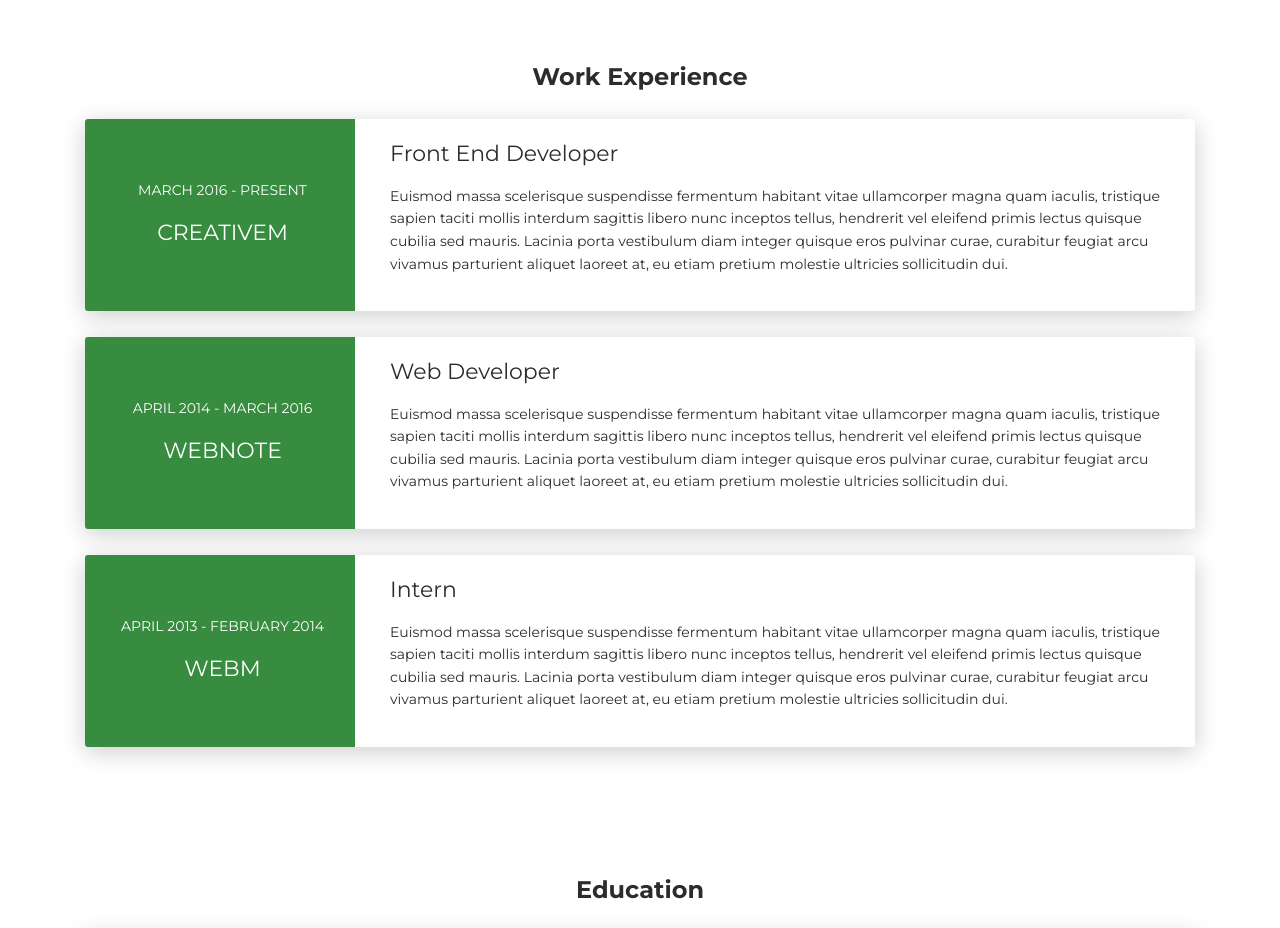
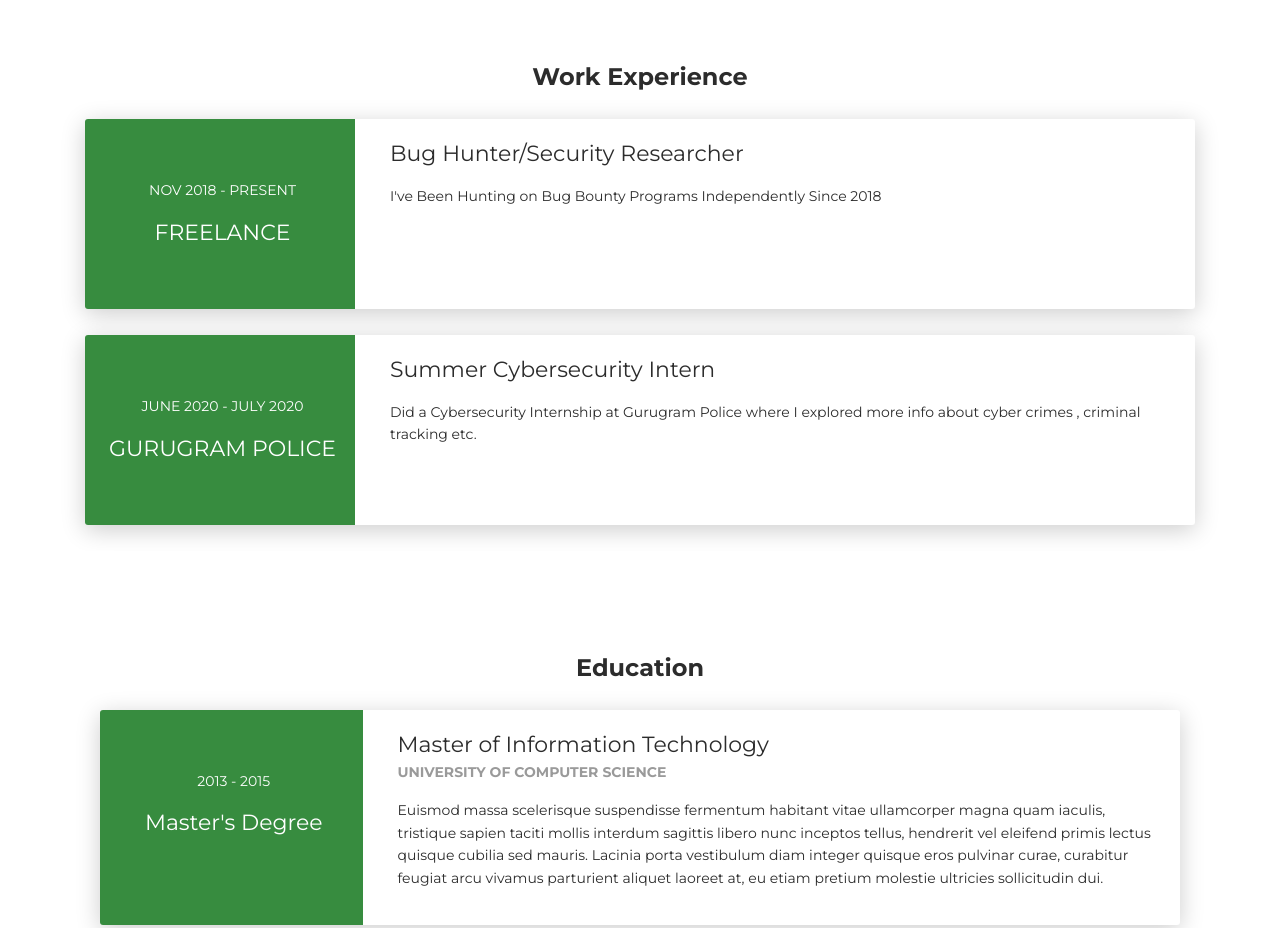
Before and after one commit to sayaanalam/resumee, a plain HTML site: page index.html in a window 1280 px wide. Shown: the part 1280-2208 px from the top of the page. Drawn offline with Linux system fonts and the light colour scheme.

Commit message:
Update index.html

```diff
--- a/index.html
+++ b/index.html
@@ -153,14 +153,14 @@
       <div class="row">
         <div class="col-md-3 bg-primary" data-aos="fade-right" data-aos-offset="50" data-aos-duration="500">
           <div class="card-body cc-experience-header">
-            <p>March 2016 - Present</p>
-            <div class="h5">CreativeM</div>
+            <p>Nov 2018 - Present</p>
+            <div class="h5">Freelance</div>
           </div>
         </div>
         <div class="col-md-9" data-aos="fade-left" data-aos-offset="50" data-aos-duration="500">
           <div class="card-body">
-            <div class="h5">Front End Developer</div>
-            <p>Euismod massa scelerisque suspendisse fermentum habitant vitae ullamcorper magna quam iaculis, tristique sapien taciti mollis interdum sagittis libero nunc inceptos tellus, hendrerit vel eleifend primis lectus quisque cubilia sed mauris. Lacinia porta vestibulum diam integer quisque eros pulvinar curae, curabitur feugiat arcu vivamus parturient aliquet laoreet at, eu etiam pretium molestie ultricies sollicitudin dui.</p>
+            <div class="h5">Bug Hunter/Security Researcher</div>
+            <p>I've Been Hunting on Bug Bounty Programs Independently Since 2018</p>
           </div>
         </div>
       </div>
@@ -169,36 +169,18 @@
       <div class="row">
         <div class="col-md-3 bg-primary" data-aos="fade-right" data-aos-offset="50" data-aos-duration="500">
           <div class="card-body cc-experience-header">
-            <p>April 2014 - March 2016</p>
-            <div class="h5">WebNote</div>
+            <p>June 2020 - July 2020</p>
+            <div class="h5">Gurugram Police</div>
           </div>
         </div>
         <div class="col-md-9" data-aos="fade-left" data-aos-offset="50" data-aos-duration="500">
           <div class="card-body">
-            <div class="h5">Web Developer</div>
-            <p>Euismod massa scelerisque suspendisse fermentum habitant vitae ullamcorper magna quam iaculis, tristique sapien taciti mollis interdum sagittis libero nunc inceptos tellus, hendrerit vel eleifend primis lectus quisque cubilia sed mauris. Lacinia porta vestibulum diam integer quisque eros pulvinar curae, curabitur feugiat arcu vivamus parturient aliquet laoreet at, eu etiam pretium molestie ultricies sollicitudin dui.</p>
+            <div class="h5">Summer Cybersecurity Intern</div>
+            <p>Did a Cybersecurity Internship at Gurugram Police where I explored more info about cyber crimes , criminal tracking etc.</p>
           </div>
         </div>
       </div>
     </div>
-    <div class="card">
-      <div class="row">
-        <div class="col-md-3 bg-primary" data-aos="fade-right" data-aos-offset="50" data-aos-duration="500">
-          <div class="card-body cc-experience-header">
-            <p>April 2013 - February 2014</p>
-            <div class="h5">WEBM</div>
-          </div>
-        </div>
-        <div class="col-md-9" data-aos="fade-left" data-aos-offset="50" data-aos-duration="500">
-          <div class="card-body">
-            <div class="h5">Intern</div>
-            <p>Euismod massa scelerisque suspendisse fermentum habitant vitae ullamcorper magna quam iaculis, tristique sapien taciti mollis interdum sagittis libero nunc inceptos tellus, hendrerit vel eleifend primis lectus quisque cubilia sed mauris. Lacinia porta vestibulum diam integer quisque eros pulvinar curae, curabitur feugiat arcu vivamus parturient aliquet laoreet at, eu etiam pretium molestie ultricies sollicitudin dui.</p>
-          </div>
-        </div>
-      </div>
-    </div>
-  </div>
-</div>
 <div class="section">
   <div class="container cc-education">
     <div class="h4 text-center mb-4 title">Education</div>
```
